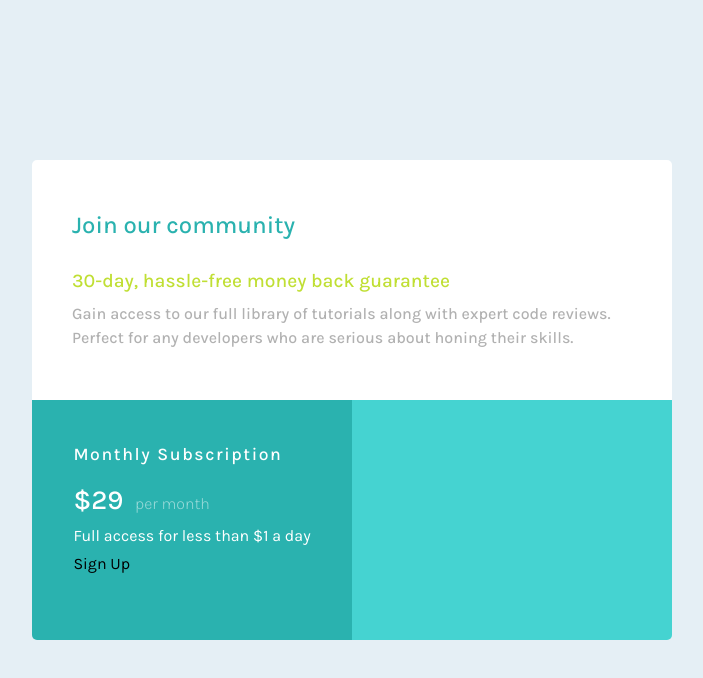
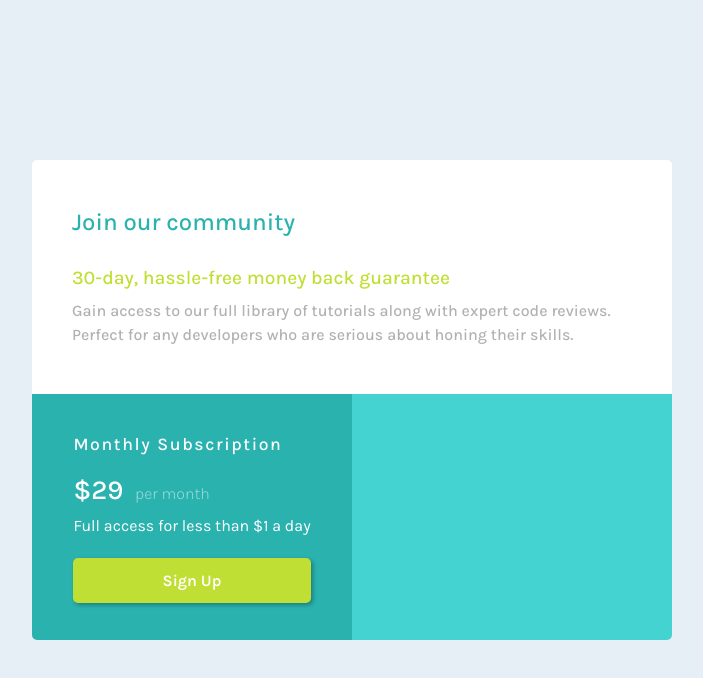
Before and after one commit to x-147/single-price-grid-component-master, a plain HTML site: page index.html in a window 1280 px wide. Shown: the whole page, without its empty margins (288-991 px from the left). Drawn offline with Linux system fonts and the light colour scheme.

Commit message:
feat: styling subscription button

```diff
--- a/styles.css
+++ b/styles.css
@@ -155,6 +155,23 @@ body {
   color: white;
 }
 
+.subscription .button {
+  height: 45px;
+  margin-top: 20px;
+
+  background-color: hsl(71, 73%, 54%);
+  border-radius: 5px;
+
+  /* another way to center text :) */
+  text-align: center;
+  line-height: 45px;
+
+  font-weight: 600;
+  color: white;
+
+  box-shadow: 2px 2px 4px rgba(0, 0, 0, 30%);
+}
+
 /* reason grid area */
 
 .main-container > .reason {
```
